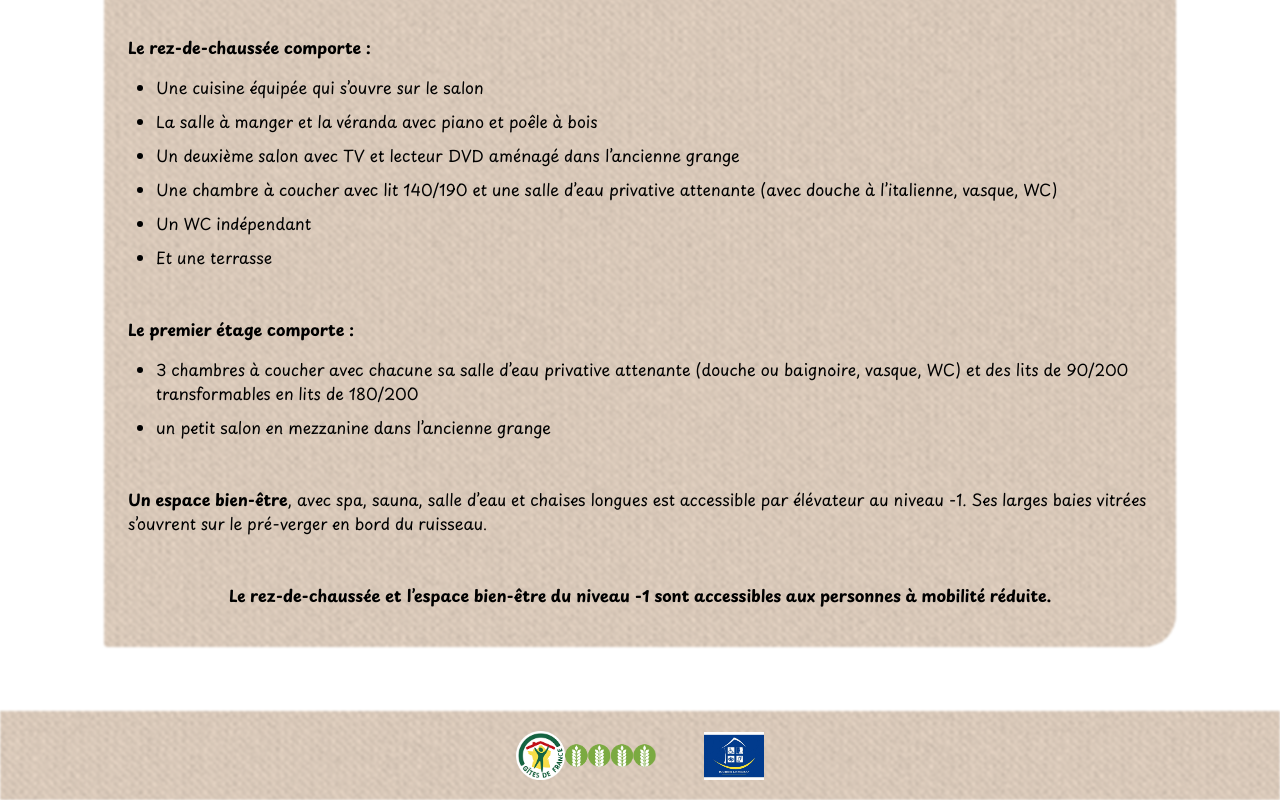
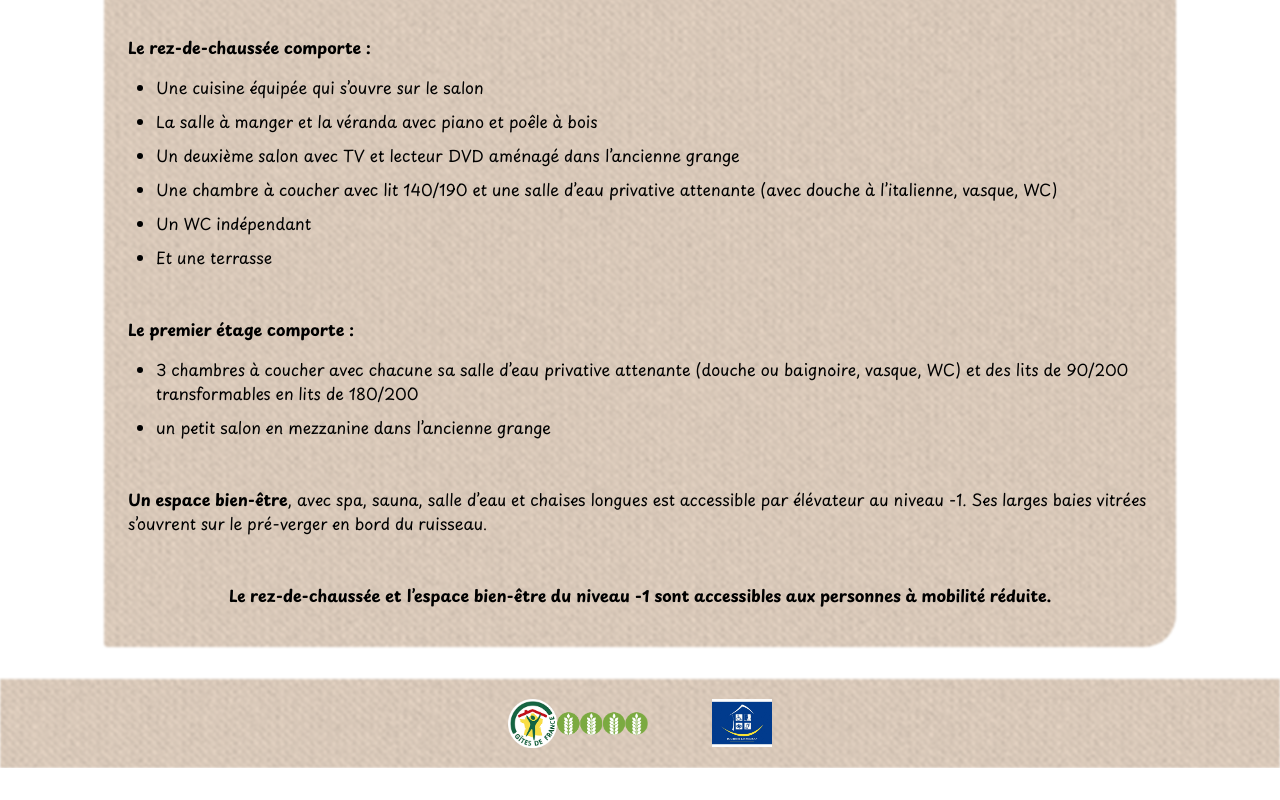
Before and after one commit to Annadesbois/gite-au-fil-de-leau, a Next.js app: page / in a window 1280 px wide. Shown: the part 1040-1840 px from the top of the page. After the commit the page ends 1808 px from the top, so only its background shows below. Built offline with nearby package versions, Linux system fonts and the light colour scheme.

Commit message:
remove inner div + adapt gap to screen size

```diff
--- a/components/Footer.tsx
+++ b/components/Footer.tsx
@@ -4,8 +4,7 @@ import tourismeHandicap from "@/public/logos/label-tourisme-et-handicap.jpg"
 
 const Footer = () => {
   return (
-    <footer className="relative mt-16 py-5 text-sm grid gap-4 text-center items-center justify-center">
-      <div className="flex gap-12 items-center justify-center text-neutral-content/70 md:items-end md:text-end fabric-surface-light">
+    <footer className="relative flex gap-8 md:gap-12 lg:gap-16 justify-center fabric-surface-light mt-8 py-5">
         <a
           href="https://www.gitesdefrancealsace.net/fr/location/location-gite-storckensohn-au-fil-de-leau-h68g021752?capacity=1"
           aria-label="Lien vers le site de Gite de France Alsace"
@@ -30,7 +29,6 @@ const Footer = () => {
             width={60}
           />
         </a>
-      </div>
     </footer>
   );
 };
```
Also changed, not shown: public/photos-gite/alentours/village-sous-la-neige-zoom-gite.jpg (renamed from public/photos-gite/alentours/village-sous-la-neige-2.jpg), public/photos-gite/alentours/village-sous-la-neige.jpg (renamed from public/photos-gite/alentours/village-sous-la-neige-1.jpg).
